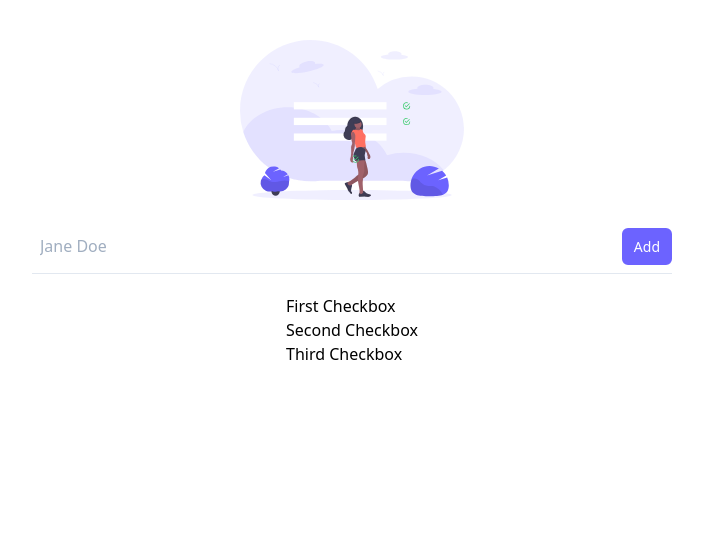
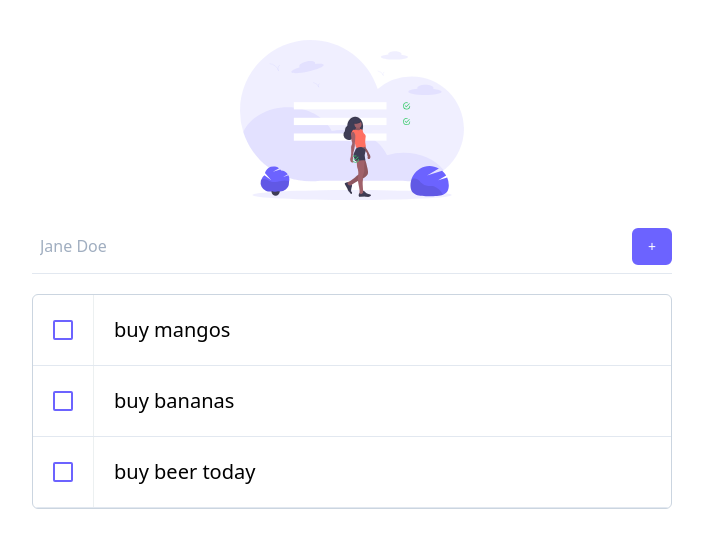
Before and after one commit to Asifm95/svelte-todo, a Svelte app: page / in a window 1280 px wide. Shown: the top 548 px of the page, without its empty margins (288-991 px from the left). Built offline with nearby package versions, Linux system fonts and the light colour scheme.

Commit message:
add todo feat :sparkles:

```diff
--- a/src/App.svelte
+++ b/src/App.svelte
@@ -1,5 +1,36 @@
 <script>
-  export let name;
+  let newTodo = "";
+  let todos = [
+    {
+      id: 1,
+      title: "buy mangos",
+      completed: false
+    },
+    {
+      id: 2,
+      title: "buy bananas",
+      completed: false
+    },
+    {
+      id: 3,
+      title: "buy beer today",
+      completed: false
+    }
+  ];
+
+  const addTodo = () => {
+    if (newTodo) {
+      todos = [
+        ...todos,
+        {
+          id: todos.length + 1,
+          title: newTodo,
+          completed: false
+        }
+      ];
+      newTodo = "";
+    }
+  };
 </script>
 
 <style>
@@ -7,48 +38,42 @@
 </style>
 
 <div class="container mx-auto py-10 flex flex-col items-center">
-  <img class="w-56 object-center" src={'/img/app-logo.svg'} alt="" />
+  <img class="w-56 object-center" src={'/img/app-logo.svg'} alt="logo" />
   <div class="w-1/2 my-5">
-    <form class="w-full focus-within:border-teal-500">
+    <div class="w-full focus-within:border-teal-500">
       <div class="flex items-center border-b border-b-2 py-2">
         <input
           class="appearance-none bg-transparent border-none w-full text-gray-700
           mr-3 py-1 px-2 leading-tight focus:outline-none"
           type="text"
           placeholder="Jane Doe"
-          aria-label="Full name" />
+          bind:value={newTodo}
+          on:keydown={event => {
+            if (event.which == 13) addTodo();
+          }} />
         <button
-          class="flex-shrink-0 bg-purple hover:bg-purple border-purple
+          class="w-10 flex-shrink-0 bg-purple hover:bg-purple border-purple
           hover:border-pruple text-sm border-4 text-white py-1 px-2 rounded"
-          type="button">
-          Add
+          type="button"
+          on:click={addTodo}>
+          +
         </button>
       </div>
-    </form>
+    </div>
   </div>
   <div class="w-1/2 flex flex-col items-center">
-    <ul class="list">
-      <li class="list-item">
-        <input type="checkbox" class="hidden-box" id="first" checked />
-        <label for="first" class="check--label">
-          <span class="check--label-box" />
-          <span class="check--label-text">First Checkbox</span>
-        </label>
-      </li>
-      <li class="list-item">
-        <input type="checkbox" class="hidden-box" id="second" />
-        <label for="second" class="check--label">
-          <span class="check--label-box" />
-          <span class="check--label-text">Second Checkbox</span>
-        </label>
-      </li>
-      <li class="list-item">
-        <input type="checkbox" class="hidden-box" id="third" />
-        <label for="third" class="check--label">
-          <span class="check--label-box" />
-          <span class="check--label-text">Third Checkbox</span>
-        </label>
-      </li>
+    <ul
+      class="list flex flex-col w-full m-0 p-0 rounded overflow-hidden
+      border-solid border border-gray-400">
+      {#each todos as todo}
+        <li class="list-item border-b border-b-solid border-b-gray-400">
+          <input type="checkbox" class="hidden-box" id={todo.id} />
+          <label for={todo.id} class="check-label">
+            <span class="check-label-box" />
+            <span class="check-label-text">{todo.title}</span>
+          </label>
+        </li>
+      {/each}
     </ul>
   </div>
 
```
